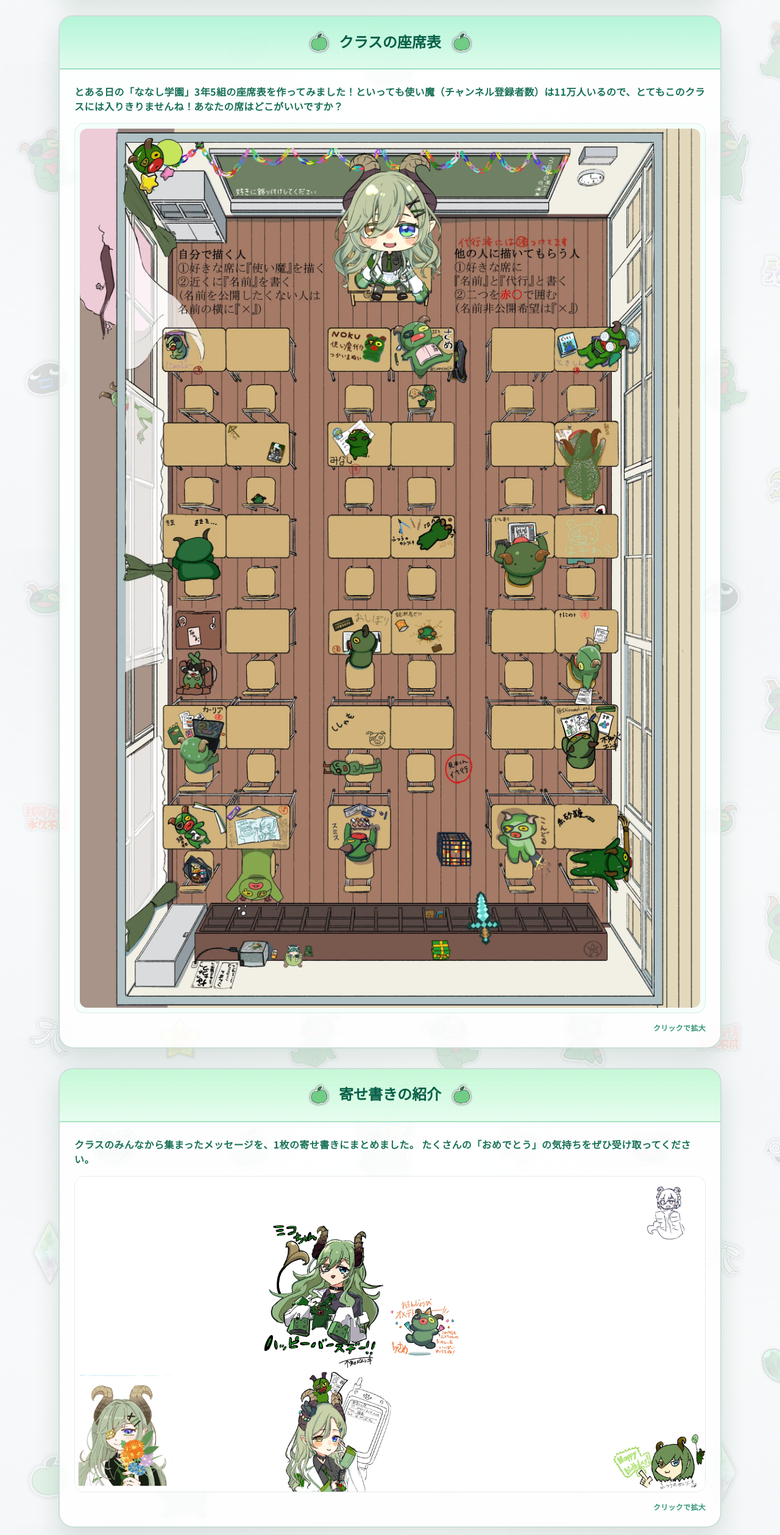
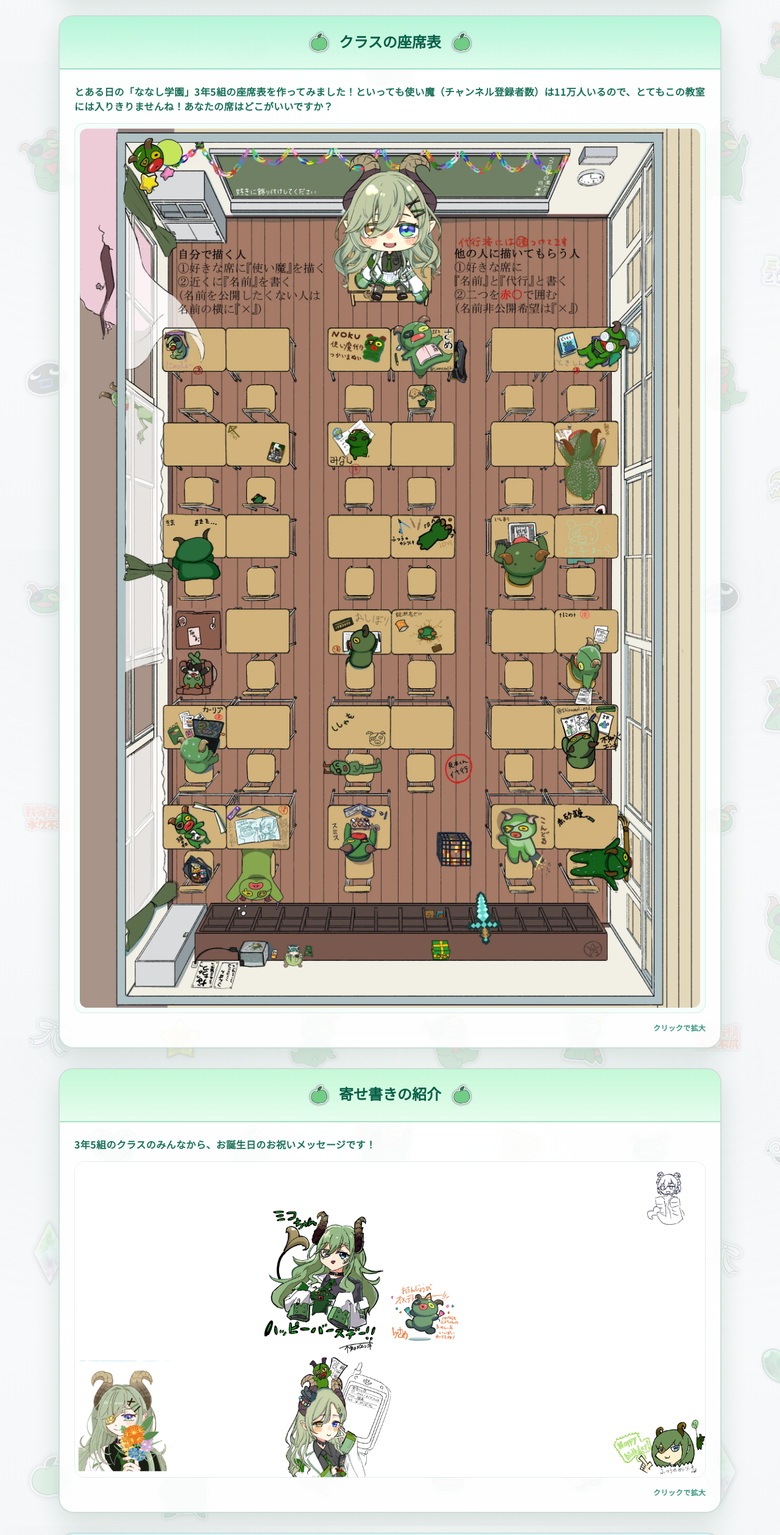
Before and after one commit to karia/tsukaima-project, a website: page docs/index.html in a window 1280 px wide. Shown: the part 2297-4815 px from the top of the page at 61% size. Drawn offline with Linux system fonts and the light colour scheme; a web font is replaced by a local one.

Commit message:
Apply direct copy edits in index page

```diff
--- a/docs/index.html
+++ b/docs/index.html
@@ -156,7 +156,7 @@
         </div>
         <div class="space-y-4 p-4 sm:p-6">
           <p class="text-sm font-bold tracking-wide text-emerald-800/90 sm:text-base">
-            とある日の「ななし学園」3年5組の座席表を作ってみました！といっても使い魔（チャンネル登録者数）は11万人いるので、とてもこのクラスには入りきりませんね！あなたの席はどこがいいですか？
+            とある日の「ななし学園」3年5組の座席表を作ってみました！といっても使い魔（チャンネル登録者数）は11万人いるので、とてもこの教室には入りきりませんね！あなたの席はどこがいいですか？
           </p>
           <button
             type="button"
@@ -184,8 +184,7 @@
         </div>
         <div class="space-y-4 p-4 sm:p-6">
           <p class="text-sm font-bold tracking-wide text-emerald-800/90 sm:text-base">
-            クラスのみんなから集まったメッセージを、1枚の寄せ書きにまとめました。
-            たくさんの「おめでとう」の気持ちをぜひ受け取ってください。
+            3年5組のクラスのみんなから、お誕生日のお祝いメッセージです！
           </p>
           <button
             type="button"
@@ -250,13 +249,14 @@
             ハッピーバースデー堰代ミコ！<br />
             ここは堰代ミコのファン（使い魔）有志による非公式企画Webサイトです。<br />
             このページの内容は妄想企画であり、パラレルワールドです！<br />
+            このページにある素材は、ななしいんく関連の配信・二次創作であればご自由にお使いください。<br />
             <a
               href="https://x.com/tsukaimaproject"
               target="_blank"
               rel="noopener noreferrer"
               class="underline decoration-2 underline-offset-2 transition hover:text-emerald-600"
             >
-              お問い合わせ（Twitterへ飛びます）
+              お問い合わせ（TwitterのDMでお願いします）
             </a>
           </p>
         </section>
```
